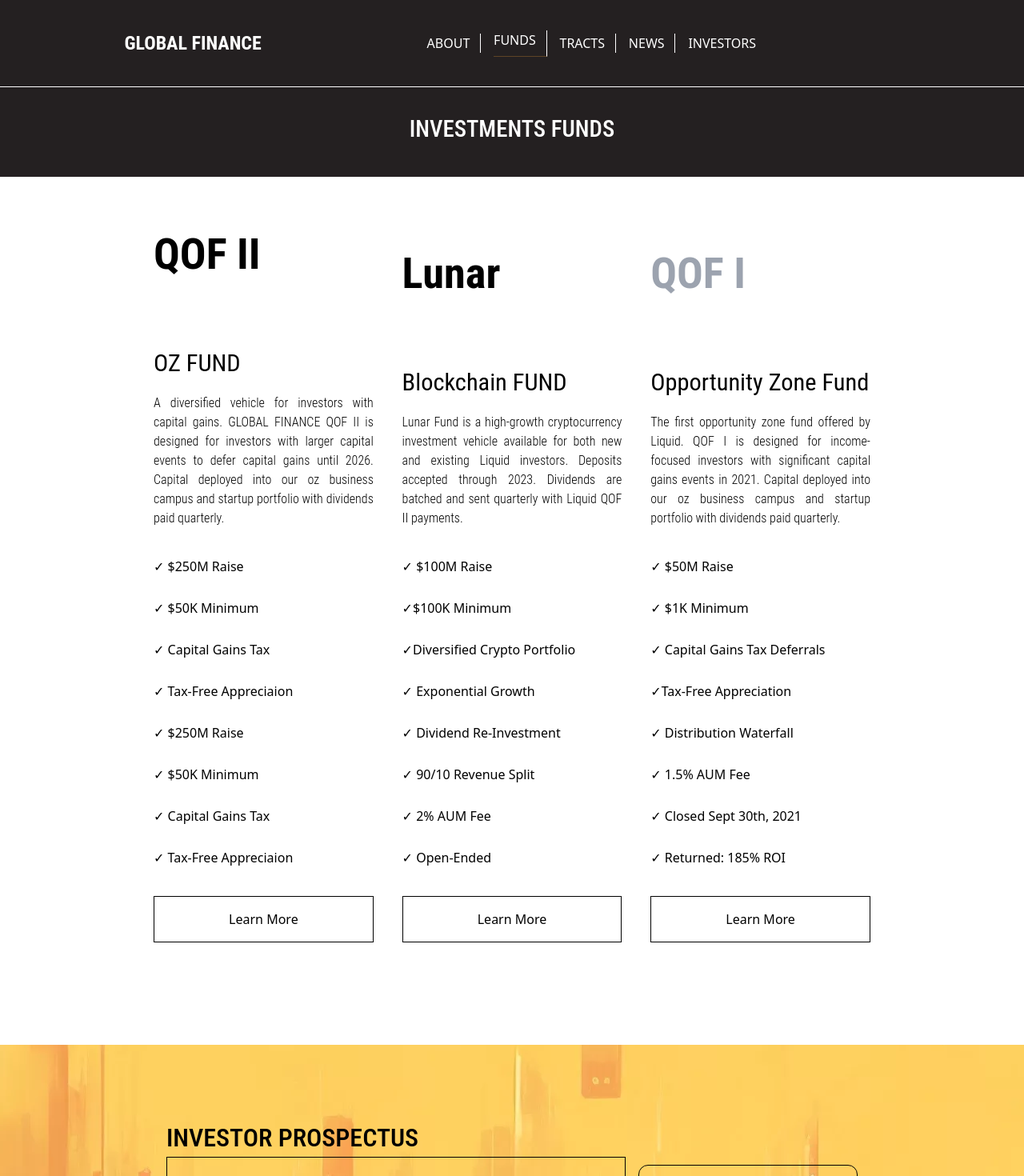
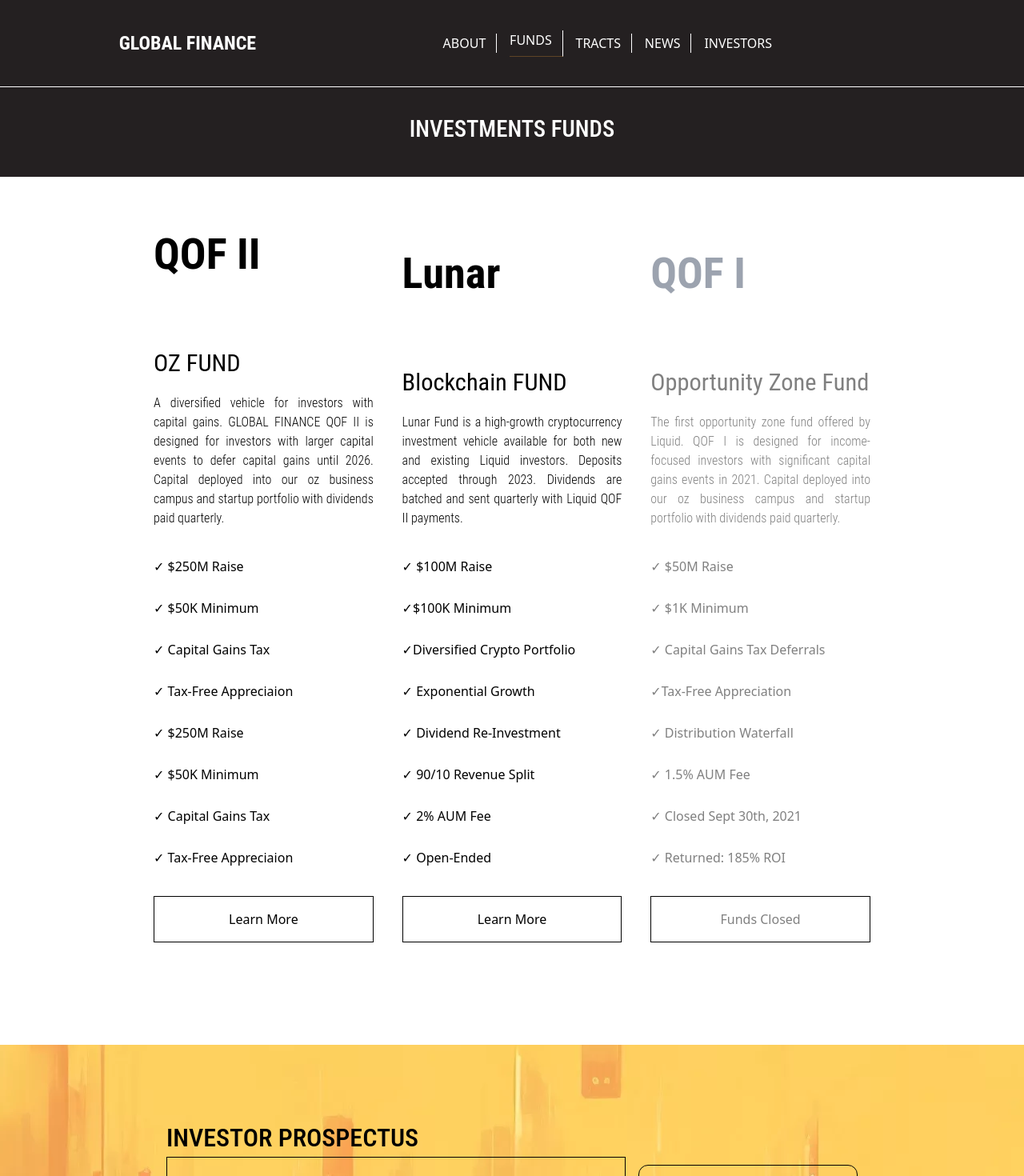
Before and after one commit to kelvin-omoh/Liquid, a React (Create React App) app: page /funds in a window 1280 px wide. Shown: the top 1470 px of the page at 80% size. Built offline with nearby package versions, Linux system fonts and the light colour scheme; a web font is replaced by a local one.

Commit message:
made some more adjustment

```diff
--- a/src/components/navbar.js
+++ b/src/components/navbar.js
@@ -16,7 +16,7 @@ export default function Navbar() {
 
     return (
         <div className="navbar p-9 justify-center  relative  w-screen flex flex-col md:flex-row ">
-            <h1 className="text-[1.5em] font-semibold r "><Link to='/'>GLOBAL FINANCE</Link></h1>
+            <h1 className="text-[1.5em] pr-10 font-semibold r "><Link to='/'>GLOBAL FINANCE</Link></h1>
             <div className="  text-white md:hidden absolute top-[2.5em] right-[8%]">
                 {hambugger==false ?
             <>
--- a/src/pages/Funds.js
+++ b/src/pages/Funds.js
@@ -69,7 +69,7 @@ export default function Funds() {
 
                     <button onClick={() => navigateTo(`/funds/Lunar`)} >Learn More</button>
                 </div>
-                <div className='funds-plan-item'>
+                <div className='funds-plan-item' id='funds-not-available'>
                     <h1 className="my-14 text-gray-400">QOF I</h1>
                     <h2 className='text-[1.9em] my-4'>Opportunity Zone Fund</h2>
 
@@ -88,7 +88,7 @@ export default function Funds() {
 
                     </ul>
 
-                    <button onClick={() => navigateTo(`/funds/qof-I`)} >Learn More</button>
+                    <button onClick={() => navigateTo(`/funds/qof-I`)} >Funds Closed</button>
                 </div>
             </div>
 
--- a/src/pages/funds.css
+++ b/src/pages/funds.css
@@ -108,6 +108,11 @@
     font-size: 1.1em;
 }
 
+#funds-not-available {
+    color: gray;
+    pointer-events: none;
+}
+
 
 @media screen and (max-width: 1000px) {
     * {
--- a/src/pages/home.css
+++ b/src/pages/home.css
@@ -184,7 +184,7 @@
 
 @media screen and (max-width: 770px) {
     .hero-texts {
-        top: 35%;
+        top: 25%;
         /* left: 20%; */
         text-align: justify;
         margin-left: 10%;
```
